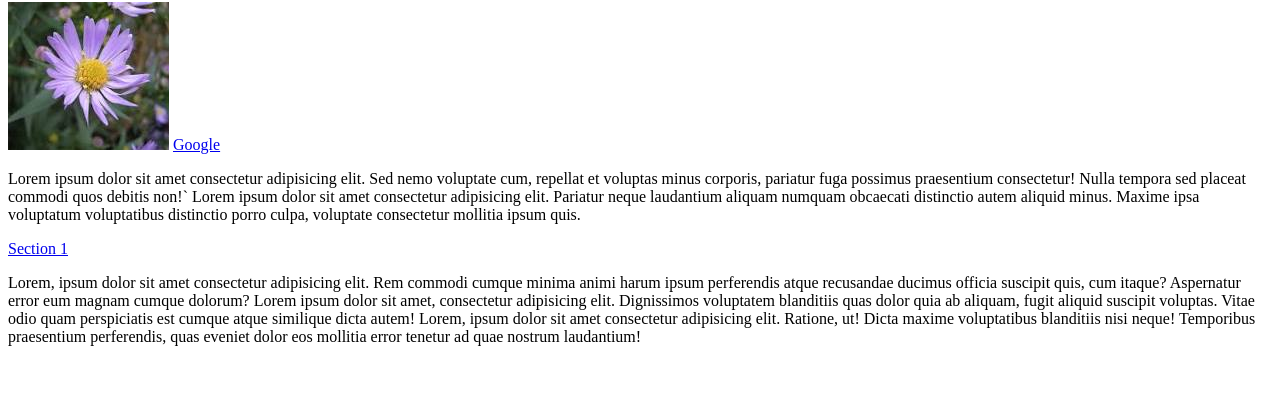
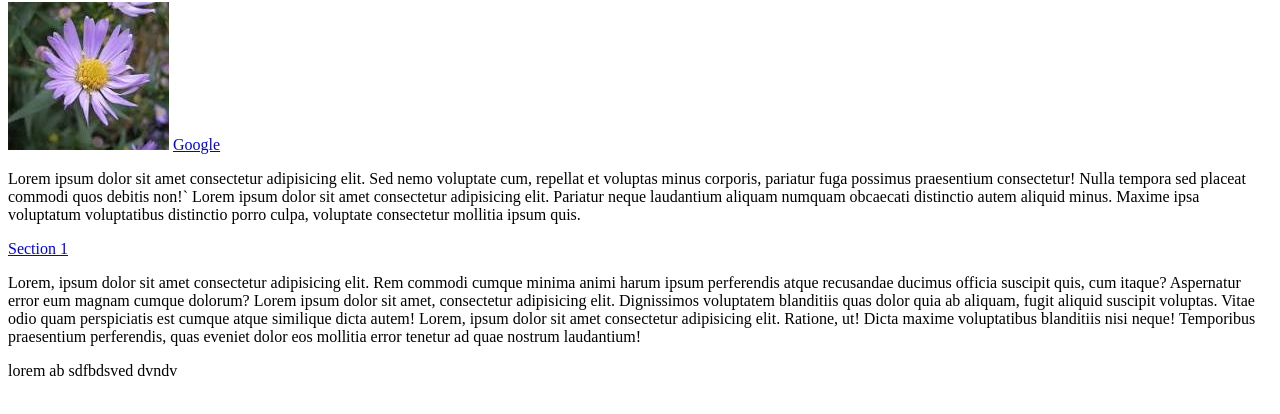
Before and after one commit to Beenet77/basic_html, a plain HTML site: page index.html in a window 1280 px wide. Shown: the part 78-492 px from the top of the page. Drawn offline with Linux system fonts and the light colour scheme.

Commit message:
changes made

```diff
--- a/index.html
+++ b/index.html
@@ -56,6 +56,14 @@
   </p>
 
 
+  <p>
+    lorem
+    ab sdfbdsved
+    dvndv
+  </p>
+
+
+
 
 </body>
 
```
